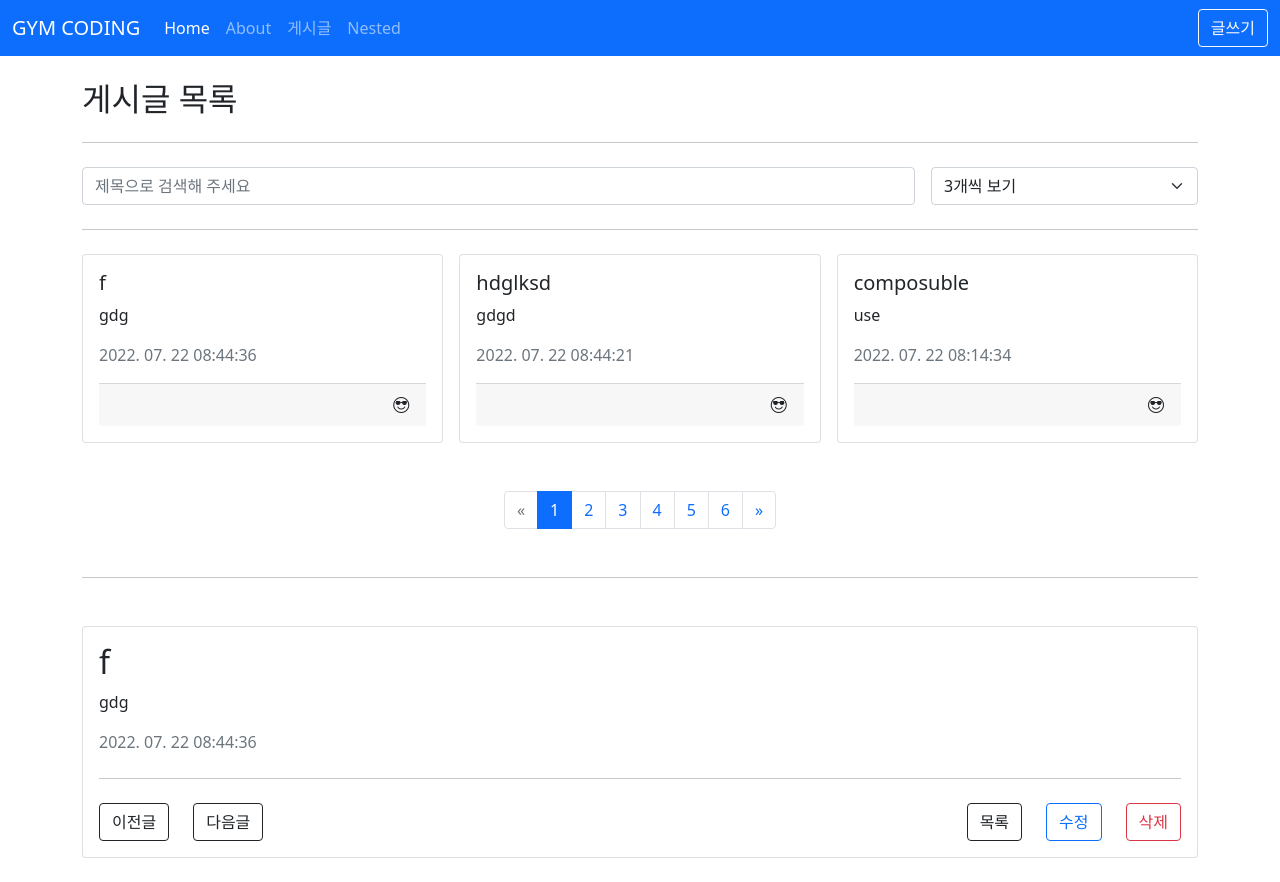
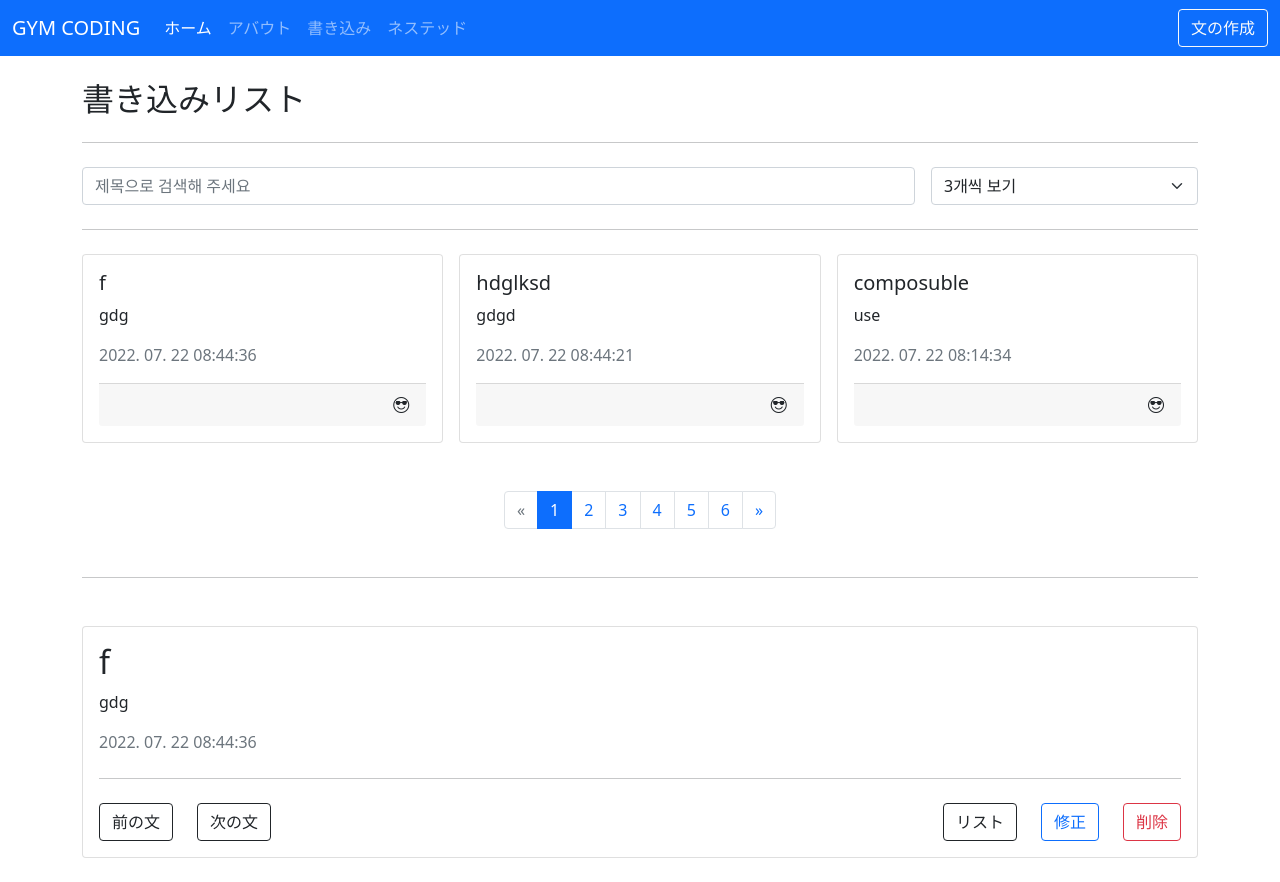
Before and after one commit to kkangda7/vite-vue3, a Vue app: page /posts in a window 1280 px wide. Built offline with nearby package versions, Linux system fonts and the light colour scheme; data requests are answered from the project's data file.

Commit message:
fix/change_japaness

```diff
--- a/db.json
+++ b/db.json
@@ -73,12 +73,6 @@
       "id": 23
     },
     {
-      "title": "cddd",
-      "content": "vv",
-      "createAt": 1658477519285,
-      "id": 24
-    },
-    {
       "title": "성공",
       "content": "수정",
       "createAt": 1658477016917,
--- a/package.json
+++ b/package.json
@@ -6,7 +6,7 @@
     "build": "vite build",
     "preview": "vite preview --port 4173",
     "lint": "eslint . --ext .vue,.js,.jsx,.cjs,.mjs --fix --ignore-path .gitignore",
-    "db": "json-server --watch db.json --port 4000 --delay 1000"
+    "db": "json-server --watch db.json --port 4000 --delay 200"
   },
   "dependencies": {
     "axios": "^0.27.2",
--- a/src/components/posts/PostModal.vue
+++ b/src/components/posts/PostModal.vue
@@ -1,12 +1,12 @@
 <template>
-	<AppModal v-model="show" :modalValue="show" title="게시글">
+	<AppModal v-model="show" :modalValue="show" title="書き込み">
 		<template #default>
 			<div class="row g-3">
-				<div class="col-3 text-muted">제목</div>
+				<div class="col-3 text-muted">タイトル</div>
 				<div class="col-9">{{ title }}</div>
-				<div class="col-3 text-muted">내용</div>
+				<div class="col-3 text-muted">内容</div>
 				<div class="col-9">{{ content }}</div>
-				<div class="col-3 text-muted">등록일</div>
+				<div class="col-3 text-muted">登録日</div>
 				<div class="col-9">
 					{{ $dayjs(createAt).format('YYYY. MM. DD HH:mm:ss') }}
 				</div>
@@ -19,7 +19,7 @@
 				data-bs-dismiss="modal"
 				@click.stop="closeModal"
 			>
-				닫기
+				閉じる
 			</button>
 		</template>
 	</AppModal>
--- /dev/null
+++ b/src/composables/useAxios.js
@@ -0,0 +1,50 @@
+import axios from 'axios';
+import { ref, unref, watchEffect, isRef } from 'vue';
+
+axios.defaults.baseURL = import.meta.env.VITE_APP_API_URL;
+
+const defaultConfig = {
+	method: 'get',
+};
+
+export const useAxios = (url, config = {}) => {
+	const response = ref(null);
+	const data = ref([null]);
+	const error = ref(null);
+	const loading = ref(false);
+
+	const { params } = config;
+
+	const excute = () => {
+		data.value = null;
+		error.value = null;
+		loading.value = true;
+		axios(url, {
+			...defaultConfig,
+			...config,
+			params: unref(params),
+		})
+			.then(res => {
+				response.value = res;
+				data.value = res.data;
+			})
+			.catch(err => {
+				error.value = err;
+			})
+			.finally(() => {
+				loading.value = false;
+			});
+	};
+	if (isRef(params)) {
+		watchEffect(excute);
+	} else {
+		excute();
+	}
+
+	return {
+		response,
+		data,
+		error,
+		loading,
+	};
+};
--- a/src/layouts/TheHeader.vue
+++ b/src/layouts/TheHeader.vue
@@ -18,22 +18,24 @@
 					<ul class="navbar-nav me-auto">
 						<li class="nav-item">
 							<router-link class="nav-link active" aria-current="page" to="/"
-								>Home</router-link
+								>ホーム</router-link
 							>
 						</li>
 						<li class="nav-item">
-							<router-link class="nav-link" to="/about">About</router-link>
+							<router-link class="nav-link" to="/about">アバウト</router-link>
 						</li>
 						<li class="nav-item">
-							<router-link class="nav-link" to="/posts">게시글</router-link>
+							<router-link class="nav-link" to="/posts">書き込み</router-link>
 						</li>
 						<li class="nav-item">
-							<router-link class="nav-link" to="/nested">Nested</router-link>
+							<router-link class="nav-link" to="/nested"
+								>ネステッド</router-link
+							>
 						</li>
 					</ul>
 					<div class="d-flex" role="search">
 						<button class="btn btn-outline-light" @click="goPage" type="button">
-							글쓰기
+							文の作成
 						</button>
 					</div>
 				</div>
--- a/src/main.js
+++ b/src/main.js
@@ -13,7 +13,7 @@ import dayjs from './plugins/dayjs';
 
 const app = createApp(App);
 app.use(router);
-app.use(person, { name: '프로바이드/인젝트' });
+app.use(person, { name: 'provide/inject' });
 app.use(globalDirective);
 app.use(dayjs);
 app.mount('#app');
--- a/src/views/HomeView.vue
+++ b/src/views/HomeView.vue
@@ -3,7 +3,7 @@
 		<h2>Home view</h2>
 		<p>{{ $route.path }}</p>
 		<p>{{ $route.name }}</p>
-		<button class="btn btn-primary" @click="goAboutPage">About으로 이동</button>
+		<button class="btn btn-primary" @click="goAboutPage">アバウトに移動</button>
 		<hr class="my-4" />
 		<AppGrid v-slot="{ item, index }" :items="items">
 			<AppCard>{{ item }} {{ index }}</AppCard>
@@ -34,7 +34,7 @@ const goAboutPage = () => {
 		name: 'About',
 	});
 };
-const items = ref(['사과', '딸기', '포도', '바나나']);
+const items = ref(['リンゴ', 'イチゴ', 'ブドウ', 'バナナ']);
 
 const person = inject('person');
 console.log('person.name', person.name);
--- a/src/views/posts/PostCreateView.vue
+++ b/src/views/posts/PostCreateView.vue
@@ -1,6 +1,6 @@
 <template>
 	<div>
-		<h2>게시글 등록</h2>
+		<h2>書き込み登録</h2>
 		<hr class="my-4" />
 		<AppError v-if="error" :message="error.message" />
 		<PostForm
@@ -10,7 +10,7 @@
 		>
 			<template #actions>
 				<button type="button" class="btn btn-outline-dark" @click="goListPage">
-					목록
+					リスト
 				</button>
 
 				<button class="btn btn-primary" :disabled="loading">
@@ -22,7 +22,7 @@
 						></span>
 						<span class="visually-hidden">Loading...</span>
 					</template>
-					<template v-else> 저장 </template>
+					<template v-else> 保存 </template>
 				</button>
 			</template>
 		</PostForm>
--- a/src/views/posts/PostDetailView.vue
+++ b/src/views/posts/PostDetailView.vue
@@ -1,4 +1,7 @@
 <template>
+	<AppLoading v-if="loading" />
+
+	<AppError v-else-if="error" :message="error.message" />
 	<div>
 		<h2>{{ post.title }}</h2>
 		<p>{{ post.content }}</p>
@@ -6,24 +9,29 @@
 			{{ $dayjs(post.createAt).format('YYYY. MM. DD HH:mm:ss') }}
 		</p>
 		<hr class="my-4" />
-		<div class="row" g-2>
+
+		<AppLoading v-if="loading" />
+
+		<AppError v-else-if="error" :message="error.message" />
+
+		<div v-else class="row" g-2>
 			<div class="col-auto">
-				<button class="btn btn-outline-dark" @click="test">이전글</button>
+				<button class="btn btn-outline-dark" @click="test">前の文</button>
 			</div>
 			<div class="col-auto">
-				<button class="btn btn-outline-dark">다음글</button>
+				<button class="btn btn-outline-dark">次の文</button>
 			</div>
 			<div class="col-auto me-auto"></div>
 			<div class="col-auto">
-				<button class="btn btn-outline-dark" @click="goListPage">목록</button>
+				<button class="btn btn-outline-dark" @click="goListPage">リスト</button>
 			</div>
 			<div class="col-auto">
 				<button class="btn btn-outline-primary" @click="goEditPage">
-					수정
+					修正
 				</button>
 			</div>
 			<div class="col-auto">
-				<button class="btn btn-outline-danger" @click="remove">삭제</button>
+				<button class="btn btn-outline-danger" @click="remove">削除</button>
 			</div>
 		</div>
 		<!-- <p>params: {{ $route.params }}</p>
--- a/src/views/posts/PostEditView.vue
+++ b/src/views/posts/PostEditView.vue
@@ -1,6 +1,6 @@
 <template>
 	<div>
-		<h2>게시글 수정</h2>
+		<h2>書き込み修正</h2>
 		<hr class="my-4" />
 		<AppError v-if="editError" :message="editError.message" />
 		<PostForm
@@ -14,7 +14,7 @@
 					class="btn btn-outline-danger"
 					@click="goDetailpage"
 				>
-					취소
+					取り消し
 				</button>
 				<button class="btn btn-primary" :disabled="editLoading">
 					<template v-if="editLoading">
@@ -23,9 +23,9 @@
 							role="status"
 							aria-hidden="true"
 						></span>
-						<span class="visually-hidden">Loading...</span>
+						<span class="visually-hidden">ローディング...</span>
 					</template>
-					<template v-else> 수정 </template>
+					<template v-else> 修正 </template>
 				</button>
 			</template>
 		</PostForm>
--- a/src/views/posts/PostListView.vue
+++ b/src/views/posts/PostListView.vue
@@ -1,6 +1,6 @@
 <template>
 	<div>
-		<h2>게시글 목록</h2>
+		<h2>書き込みリスト</h2>
 		<hr class="my-4" />
 		<PostFilter v-model:title="params.title_like" v-model:limit="params._limit">
 		</PostFilter>
@@ -46,18 +46,14 @@
 </template>
 
 <script setup>
-import { getPosts } from '@/api/posts';
 import { useRouter } from 'vue-router';
-import { computed, ref, watchEffect } from 'vue';
+import { computed, ref } from 'vue';
 import PostDetailView from './PostDetailView.vue';
 import PostFilter from '@/components/posts/PostFilter.vue';
 import PostModal from '@/components/posts/PostModal.vue';
 import PostItem from '@/components/posts/PostItem.vue';
+import { useAxios } from '@/composables/useAxios';
 
-const error = ref(null);
-const loading = ref(false);
-
-const posts = ref([]);
 const router = useRouter();
 const params = ref({
 	_sort: 'createAt',
@@ -67,26 +63,36 @@ const params = ref({
 	title_like: '',
 });
 //pagination
-const totalCount = ref(0);
+const totalCount = computed(() => {
+	return response.value.headers['x-total-count'];
+});
 const pageCount = computed(() => {
 	return Math.ceil(totalCount.value / params.value._limit);
 });
 
-const fetchPosts = async () => {
-	try {
-		loading.value = true;
-		const { data, headers } = await getPosts(params.value);
-		posts.value = data;
-		totalCount.value = headers['x-total-count'];
-	} catch (err) {
-		console.error(err);
-		error.value = err;
-	} finally {
-		loading.value = false;
-	}
-};
+const {
+	response,
+	data: posts,
+	error,
+	loading,
+} = useAxios('/posts', { method: 'get', params });
+
+// const posts = ref([]);
+// const fetchPosts = async () => {
+// 	try {
+// 		loading.value = true;
+// 		const { data, headers } = await getPosts(params.value);
+// 		posts.value = data;
+// 		totalCount.value = headers['x-total-count'];
+// 	} catch (err) {
+// 		console.error(err);
+// 		error.value = err;
+// 	} finally {
+// 		loading.value = false;
+// 	}
+// };
 // fetchPosts();
-watchEffect(fetchPosts);
+// watchEffect(fetchPosts);
 
 const goPage = id => {
 	router.push({
```
